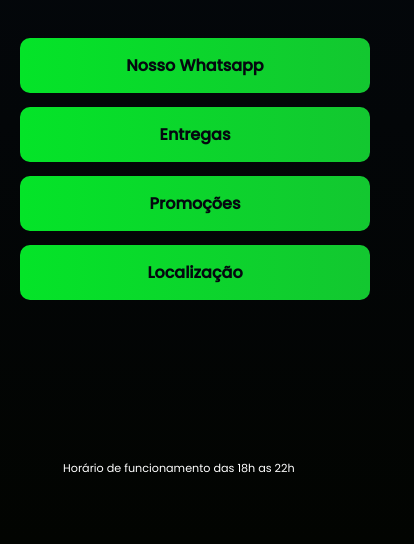
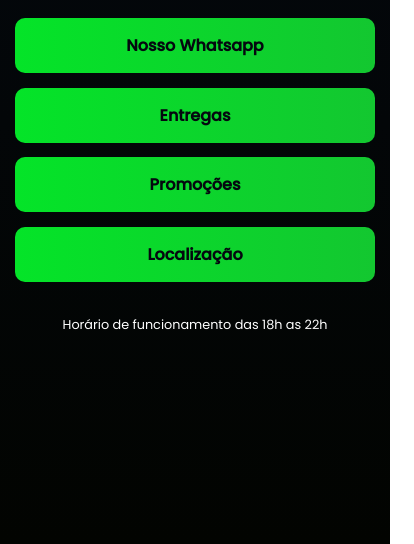
Before and after one commit to jracessorios/jracessorios.github.io, a plain HTML site: page index.html in a window 390 px wide. Shown: the part 300-844 px from the top of the page, 414 px wide, since content can reach past the window. Drawn offline with Linux system fonts and the light colour scheme.

Commit message:
resolução de posições e adição de wathsapp

```diff
--- a/index.html
+++ b/index.html
@@ -16,13 +16,12 @@
         </header>
 
         <div class="buttons">
-            <button>Nosso Whatsapp</button>
+            <button target="_blank" onclick="location.href='https:api.whatsapp.com/send?phone=5581995263051&text=Ol%C3%A1%2C%20quero%20comprar%20um%20produto%20da%20sua%20loja'">Nosso Whatsapp</button>
             <button>Entregas</button>
             <button>Promoções</button>
             <button>Localização</button> <!-- https://maps.app.goo.gl/vWF46QwWezrTYGa4A -->
+            <footer>Horário de funcionamento das 18h as 22h</footer>
         </div>
-
-        <footer>Horário de funcionamento das 18h as 22h</footer>
     </div>
 </body>
 </html>
--- a/src/css/style.css
+++ b/src/css/style.css
@@ -86,9 +86,8 @@ div.buttons >  button:hover {
 }
 
 footer {
-    display: flex;
-    flex-direction: row;
-    width: 90%;
+    font-size: 0.8rem;
+    margin-top: 20px;
     color: white;
 }
 
@@ -102,17 +101,14 @@ footer {
 
 
     div.buttons >  button {
-        width: 350px;
+        color:#04080F;
+        width: 360px;
     }
 
     footer {
-        width: 90%;
+        text-align: center;
+        font-size: 0.8rem;
+        margin-top: 20px;
         color: white;
-        position: absolute;
-        top: 90%;
-        left: 63px;
-        font-size: 0.7rem;
-        text-align: center;
-        align-items: center;
     }
 }
```
